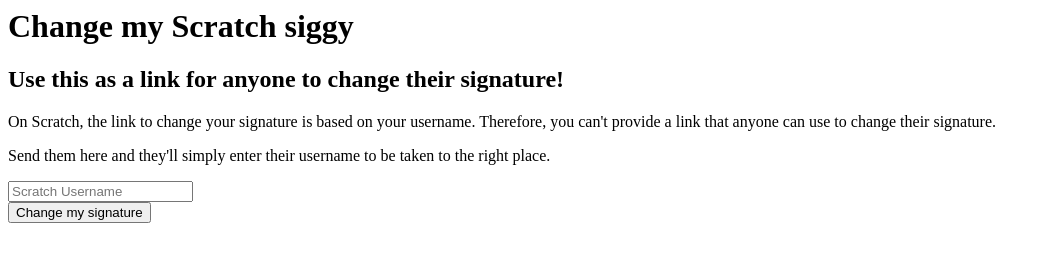
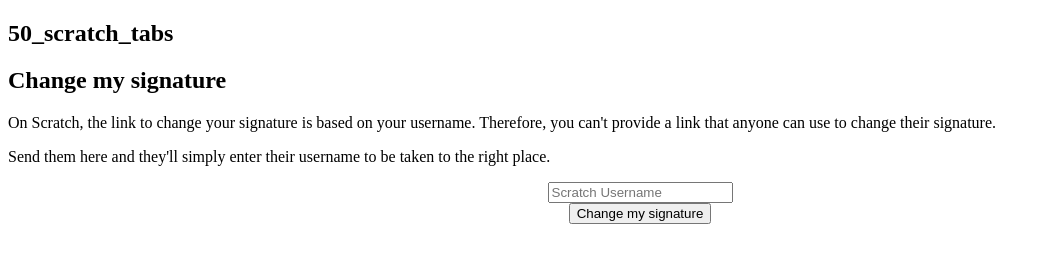
Before and after one commit to 50-scratch-tabs/ChangeMySiggy, a plain HTML site: page index.html in a window 1280 px wide. Shown: the whole page, without its empty margins (0-1050 px from the left). Drawn offline with Linux system fonts and the light colour scheme.

Commit message:
Update index.html

```diff
--- a/index.html
+++ b/index.html
@@ -1,10 +1,17 @@
-<h1>Change my Scratch siggy</h1>
-<h2>Use this as a link for anyone to change their signature!</h2>
-<p>On Scratch, the link to change your signature is based on your username. Therefore, you can't provide a link that anyone can use to change their signature.</p>
+<!DOCTYPE HTML>
+<html><head><title>Change my signature</title><link rel="stylesheet" href="/index.css"></head>
+<body>
+<nav class="navbar"><h1>50_scratch_tabs</h1></nav>
+<div class="main-container">
+<h2>Change my signature</h2><div class="container"><p>On Scratch, the link to change your signature is based on your username. Therefore, you can't provide a link that anyone can use to change their signature.</p>
 <p>Send them here and they'll simply enter their username to be taken to the right place.</p>
-<input type="text" id="user" placeholder="Scratch Username"><br><button onclick="run();">Change my signature</button>
+<center><input type="text" id="user" placeholder="Scratch Username"><br><button onclick="run();">Change my signature</button></center>
+</div>
+</div>
 <script>
   function run(){
     location.href="https://scratch.mit.edu/discuss/settings/"+document.getElementById("user").value;
   }
 </script>
+</body>
+</html>
```
